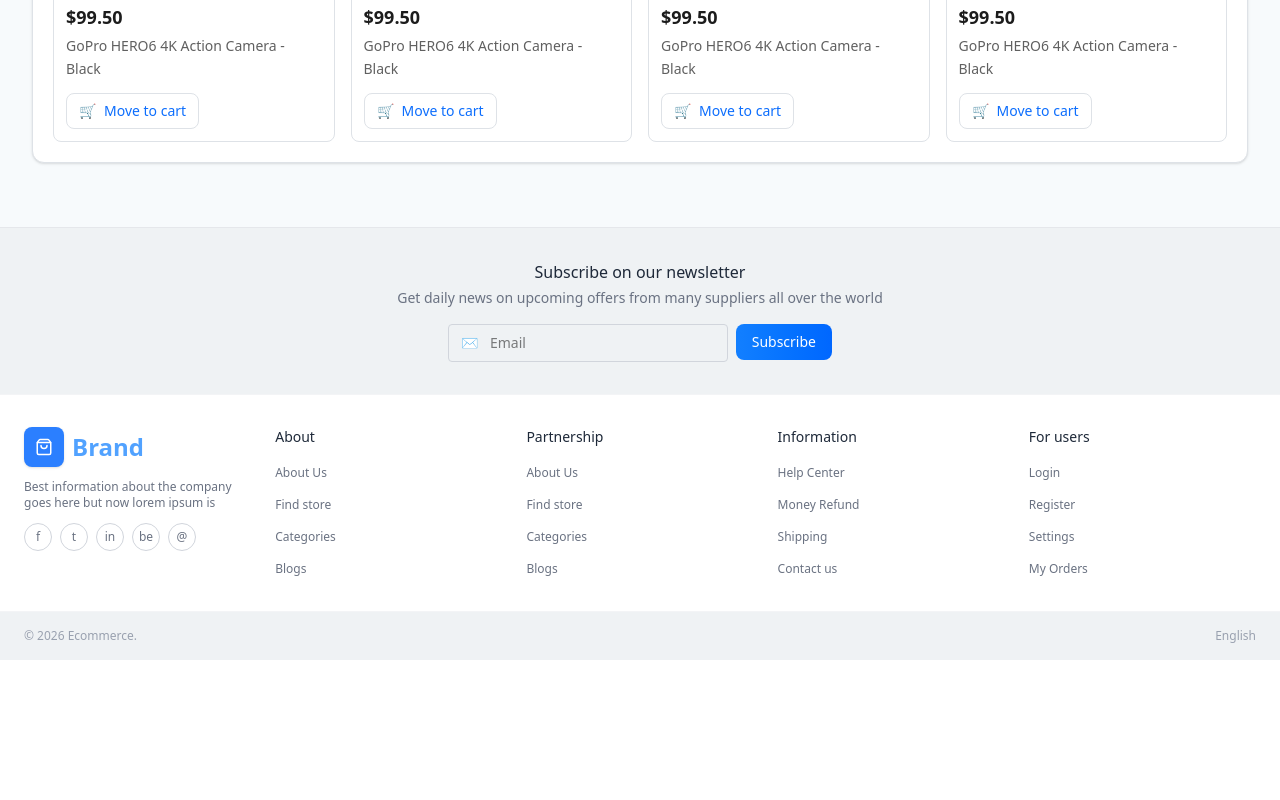
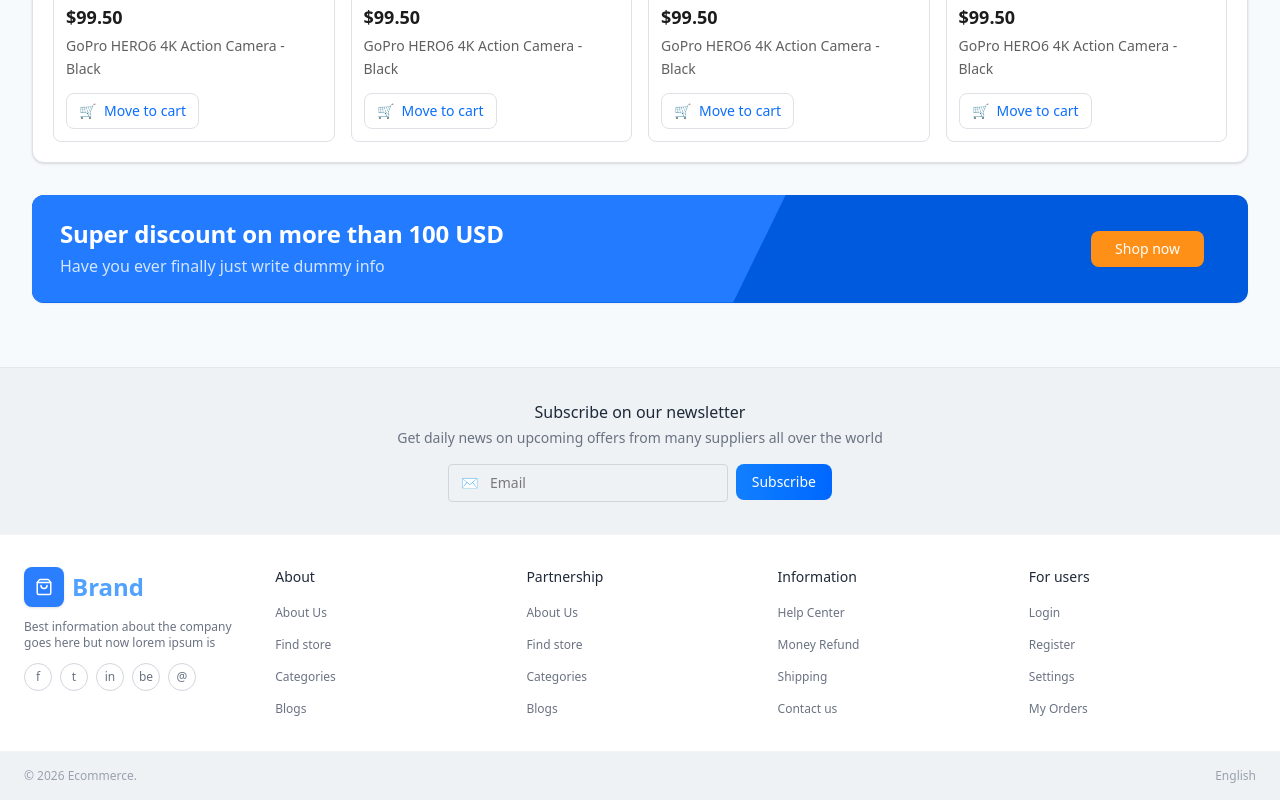
Before and after one commit to m-faizan-adill/ecommerce-fullstack-design-FE, a Next.js app: page /cart in a window 1280 px wide. Shown: the part 1082-1882 px from the top of the page. Before the commit the page ends 1742 px from the top, so only its background shows below. Built offline with nearby package versions, Linux system fonts and the light colour scheme.

Commit message:
feat(cart): add promotional banner with discount offer CTA

```diff
--- a/src/app/(store)/cart/page.tsx
+++ b/src/app/(store)/cart/page.tsx
@@ -4,6 +4,7 @@
 import TrustFeatures from "@/features/carts/components/TrustFeatures";
 import CartItemsList from "@/features/carts/components/CartItemsList";
 import OrderSummary from "@/features/carts/components/OrderSummary";
+import PromoBanner from "@/features/carts/components/PromoBanner";
 
 
 export default function CartPage() {
@@ -24,7 +25,7 @@
 
         <TrustFeatures />
         <SavedForLater />
-
+        <PromoBanner />
       </main>
 
       <Footer />
--- /dev/null
+++ b/src/features/carts/components/PromoBanner.tsx
@@ -0,0 +1,32 @@
+"use client";
+
+import Button from "@/components/ui/Button";
+
+export default function PromoBanner() {
+  return (
+    <div className="relative overflow-hidden bg-[#005ADE] rounded-xl px-7 py-6 text-[#FFFFFF] mt-8 flex flex-col md:flex-row items-start md:items-center justify-between gap-5 shadow-xs min-h-26">
+
+      <div
+        className="absolute top-0 left-0 h-full w-[60%] sm:w-[58%] md:w-[62%] bg-[#237CFF] pointer-events-none"
+        style={{
+          clipPath: "polygon(0 0, 100% 0, 93% 100%, 0% 100%)"
+        }}
+      />
+
+      <div className="flex flex-col z-10 max-w-xl md:max-w-2xl">
+        <h3 className="text-xl md:text-2xl font-semibold tracking-[-0.2px] leading-tight">
+          Super discount on more than 100 USD
+        </h3>
+        <p className="text-sm md:text-base font-normal text-[#FFFFFF]/80 mt-1 leading-relaxed">
+          Have you ever finally just write dummy info
+        </p>
+      </div>
+
+      <Button
+        className="z-10 bg-[#FF9017] hover:bg-[#E07A0B] text-[#FFFFFF] font-medium text-sm px-6 py-2.5 rounded-lg shadow-xs transition-all duration-200 shrink-0 border-none md:mr-4 active:scale-[0.98]"
+      >
+        Shop now
+      </Button>
+    </div>
+  );
+}
```
